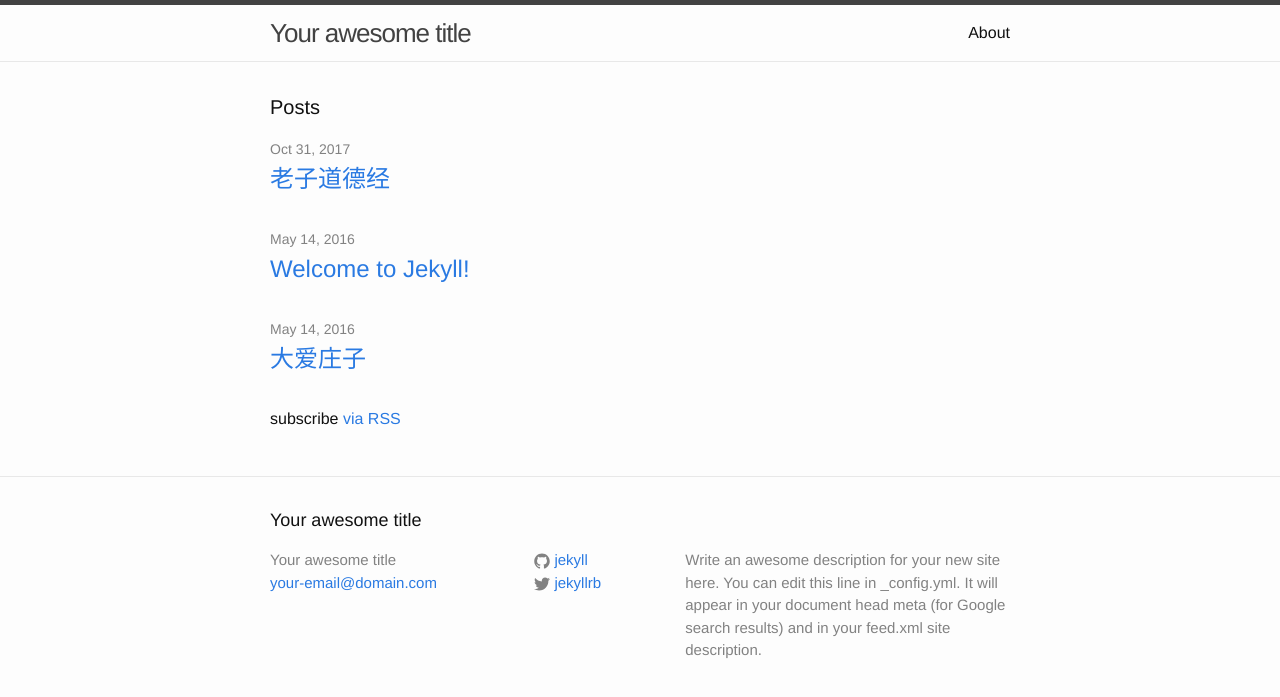
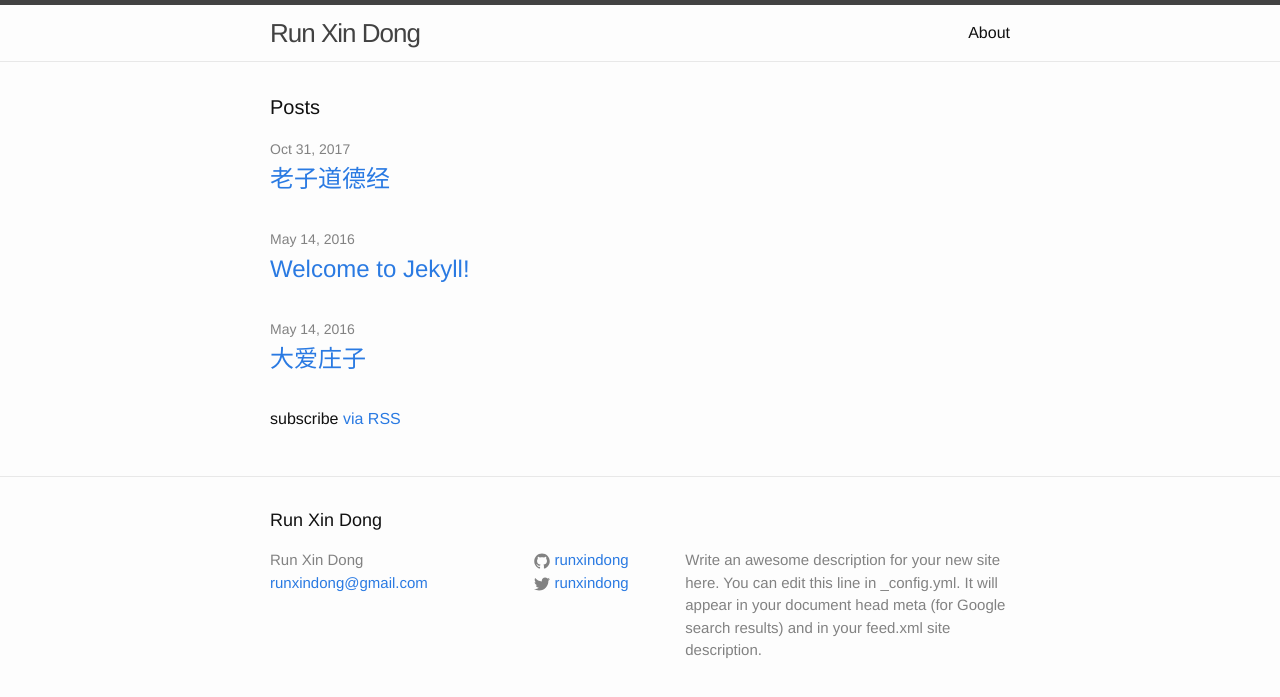
Before and after one commit to runxindong/runxindong.github.io, a Jekyll site: the page built from index.html, in a window 1280 px wide. Shown: the top 697 px of the page. Built offline with Jekyll 4.4.1, drawn with Linux system fonts in a browser that asks for light colours.

Commit message:
change site config

```diff
--- a/_config.yml
+++ b/_config.yml
@@ -6,16 +6,16 @@
 # 'jekyll serve'. If you change this file, please restart the server process.
 
 # Site settings
-title: Your awesome title
-email: your-email@domain.com
+title: Run Xin Dong
+email: runxindong@gmail.com
 description: > # this means to ignore newlines until "baseurl:"
   Write an awesome description for your new site here. You can edit this
   line in _config.yml. It will appear in your document head meta (for
   Google search results) and in your feed.xml site description.
 baseurl: "" # the subpath of your site, e.g. /blog
 url: "http://yourdomain.com" # the base hostname & protocol for your site
-twitter_username: jekyllrb
-github_username:  jekyll
+twitter_username: runxindong
+github_username:  runxindong
 
 # Build settings
 markdown: kramdown
```
